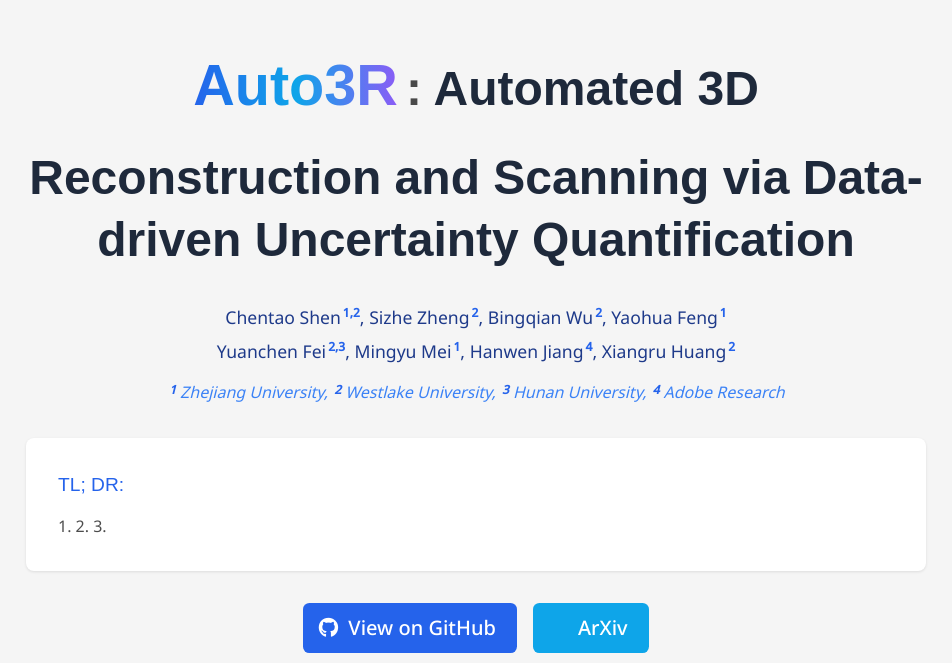
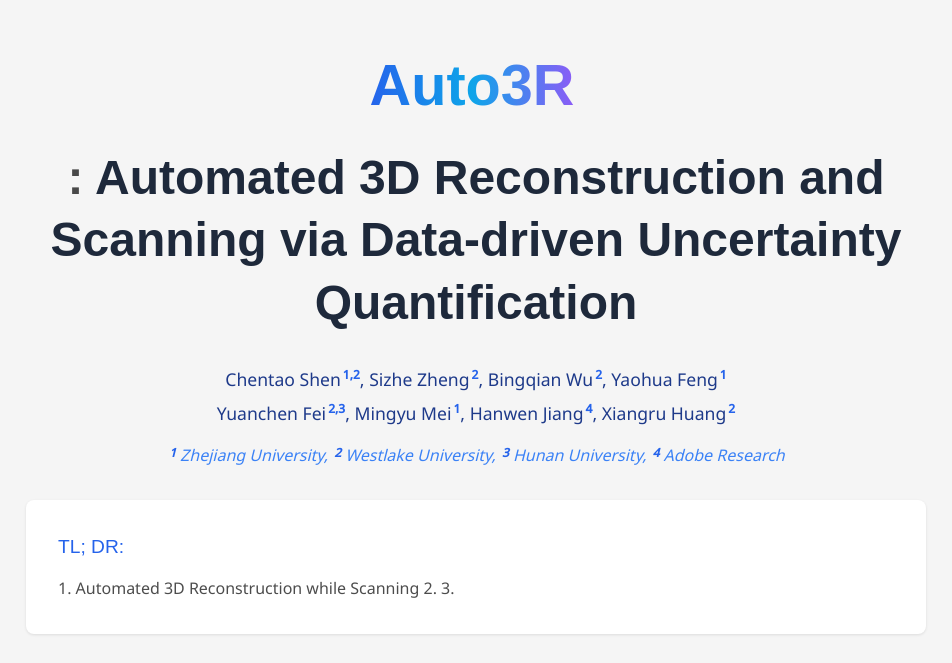
Before and after one commit to tomatoma00/auto3r.github.io, a plain HTML site: page index.html in a window 1280 px wide. Shown: the top 663 px of the page, without its empty margins (164-1116 px from the left). Drawn offline with nearby package versions, Linux system fonts and the light colour scheme; some icons are missing; a web font is replaced by a local one.

Commit message:
Update index.html

```diff
--- a/index.html
+++ b/index.html
@@ -227,7 +227,7 @@
         <div class="column has-text-centered">
           <!-- Title -->
           <h1 class="title is-1 publication-title">
-            <span class="highlight-auto3r">Auto3R</span>:
+            <span class="highlight-auto3r">Auto3R</span><br>:
             <span class="title-rest">Automated 3D Reconstruction and Scanning via Data-driven Uncertainty Quantification</span>
           </h1>
 
@@ -246,7 +246,7 @@
           <div class="abstract-section">
             <div class="abstract-title">TL; DR: </div>
             <p class="is-size-6">
-              1.
+              1. Automated 3D Reconstruction while Scanning
               2.
               3.
             </p>
```
